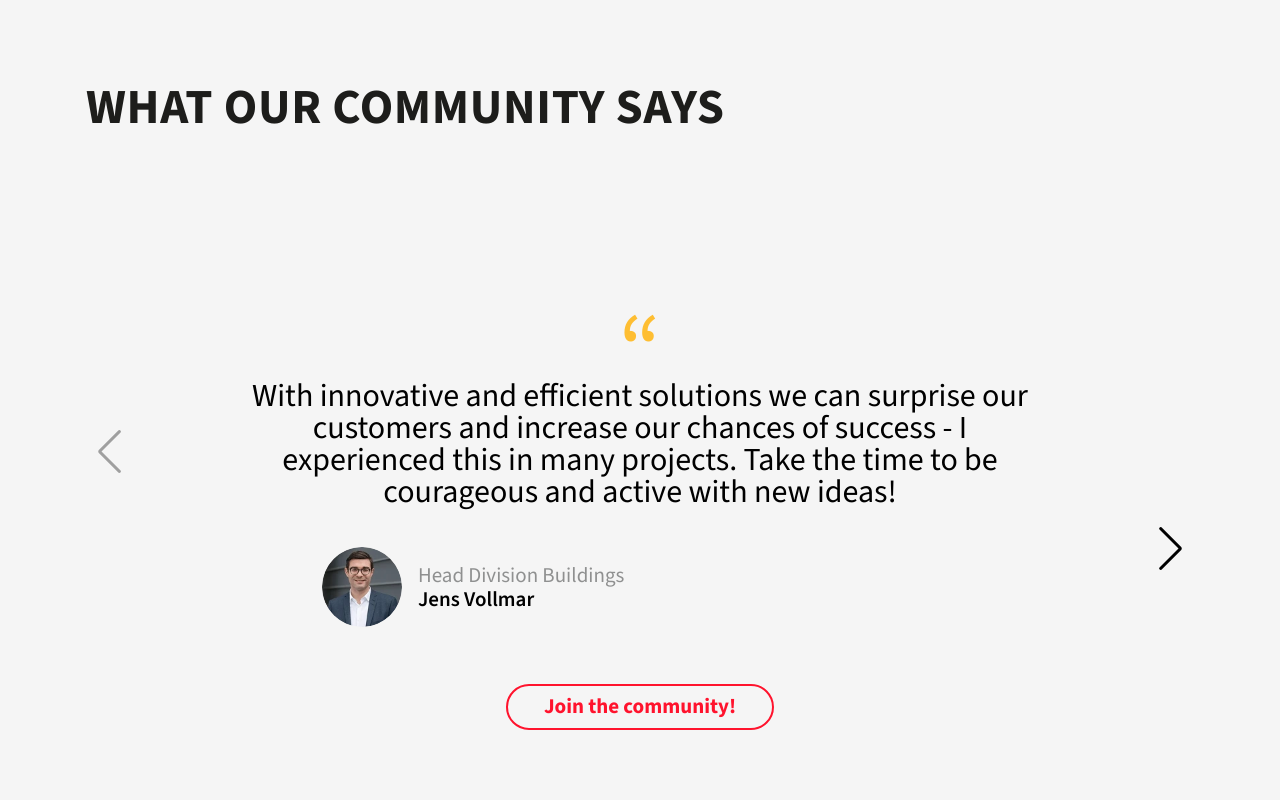
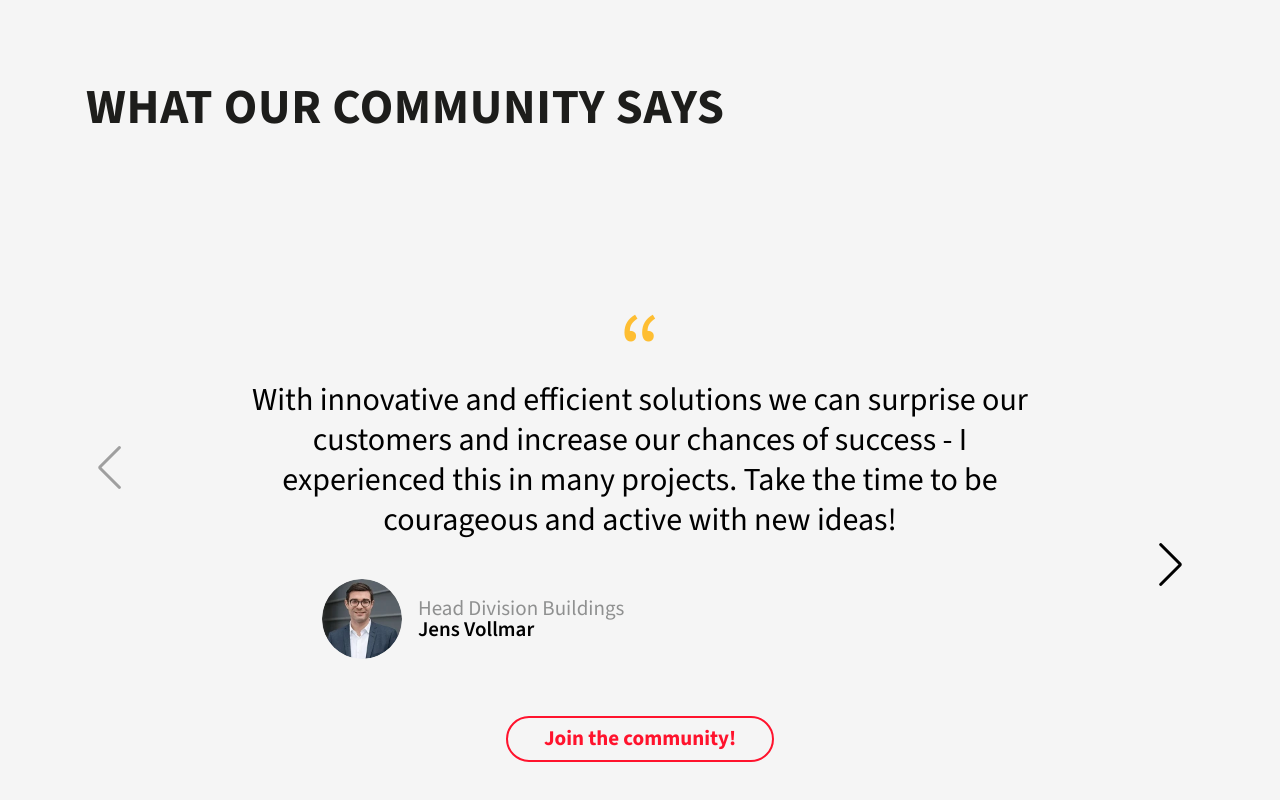
Before and after one commit to BimlaJain/Implenia, a Next.js app: page / in a window 1280 px wide. Shown: the part 2451-3251 px from the top of the page. Built offline with nearby package versions, Linux system fonts and the light colour scheme.

Commit message:
correct the updates

```diff
--- a/src/components/Community.tsx
+++ b/src/components/Community.tsx
@@ -23,7 +23,7 @@ const Community = () => {
                       {SLIDER_DATA.map((testimonial, index) => (
                           <SwiperSlide key={index} className="flex flex-col items-center">
                               <span className="text-light-orange md:text-customXl text-customMd">&ldquo;</span>
-                              <p className="md:text-customXmd text-2xl font-medium text-black -mt-12 max-w-[788px] text-center mx-auto ">
+                              <p className="md:text-customXmd text-2xl font-medium text-black leading-customXmd -mt-12 max-w-[788px] text-center mx-auto ">
                                   {testimonial.description}
                               </p>
                               <div className="flex items-center mt-10 md:ml-[236px] ml-10 ">
@@ -35,8 +35,8 @@ const Community = () => {
                                       className="rounded-full max-sm:size-16"
                                   />
                                   <div className="ml-4 text-left">
-                                      <p className="text-dark-grey md:text-customSm text-base">{testimonial.role}</p>
-                                      <p className="font-semibold text-black md:text-customSm text-base">{testimonial.name}</p>
+                                      <p className="text-dark-grey md:text-customSm text-base leading-customSm">{testimonial.role}</p>
+                                      <p className="font-semibold text-black md:text-customSm text-base leading-customSm">{testimonial.name}</p>
                                   </div>
                               </div>
                           </SwiperSlide>
--- a/src/components/Hero.tsx
+++ b/src/components/Hero.tsx
@@ -6,7 +6,7 @@ const Hero = () => {
     return (
         <div id='home' className='bg-center hero-bg-image bg-cover bg-no-repeat relative pb-16 overflow-hidden bg-hero-bg-image' >
             <Header />
-            <img data-aos="fade-right" className=' absolute  md:top-[47%] top-[49%] lg:w-[450px] lg:h-[402px] md:size-[350px] size-[200px]' src="../assets/images/webp/dustbin.webp" alt="dustbin" />
+            <img data-aos="fade-right" className=' absolute  md:top-[47%] top-[47%] lg:w-[450px] lg:h-[402px] md:size-[350px] size-[200px]' src="../assets/images/webp/dustbin.webp" alt="dustbin" />
             <div className="container max-w-[1140px] mx-auto px-4">
                 <div className="flex flex-col max-lg:justify-center max-lg:items-center xl:pt-[350px] lg:pt-[330px] md:pt-[290px] pt-[150px] xl:pl-5 relative z-20 ">
                     <p className='font-bold text-customSm [text-shadow:0px_4px_4px_rgba(0,0,0,0.25)] text-white text-left leading-customSm '>Shape the future of Implenia!</p>
```
